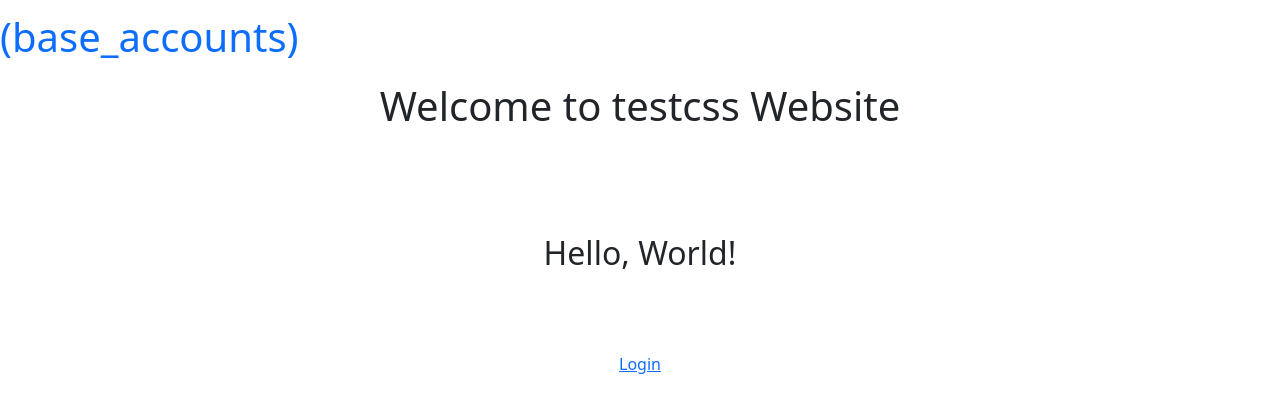
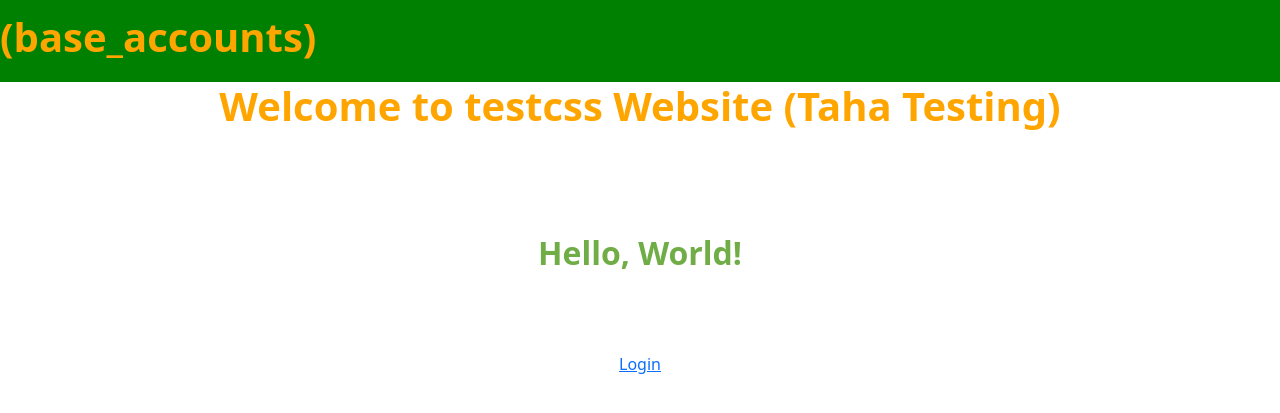
Before and after one commit to papimuerte/kunal, a Django app: page /hello_world/ in a window 1280 px wide. Shown: the top 413 px of the page. Run offline with Django 3.2, Linux system fonts and the light colour scheme.

Commit message:
Update base.html

```diff
--- a/testcss/templates/base.html
+++ b/testcss/templates/base.html
@@ -5,7 +5,7 @@
   <head>
     <meta charset="utf-8">
     <link href="https://cdn.jsdelivr.net/npm/bootstrap@5.0.1/dist/css/bootstrap.min.css" rel="stylesheet" integrity="sha384-+0n0xVW2eSR5OomGNYDnhzAbDsOXxcvSN1TPprVMTNDbiYZCxYbOOl7+AMvyTG2x" crossorigin="anonymous">
-    <link href="{% load static %}" >
+    <link href="{% static 'project.css' %}" rel="stylesheet">
 
     <title></title>
   </head>
@@ -28,7 +28,7 @@
   </nav>
 
   <div class="container" align="center">
-    <h1>Welcome to testcss Website</h1>
+    <h1>Welcome to testcss Website (Taha Testing) </h1>
   </div>
 
 
```
